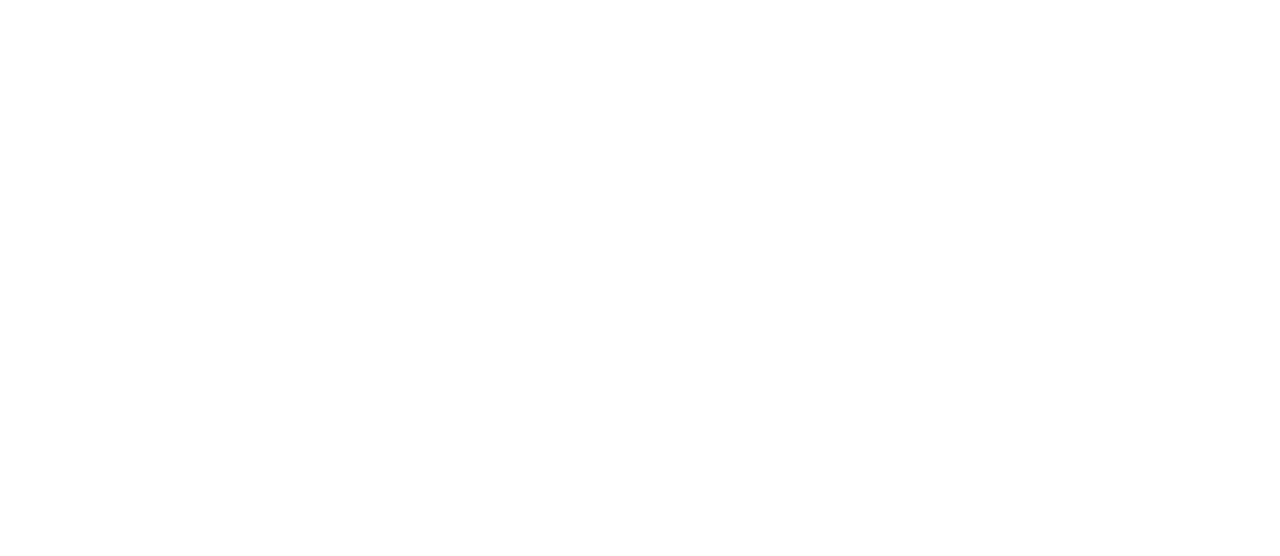
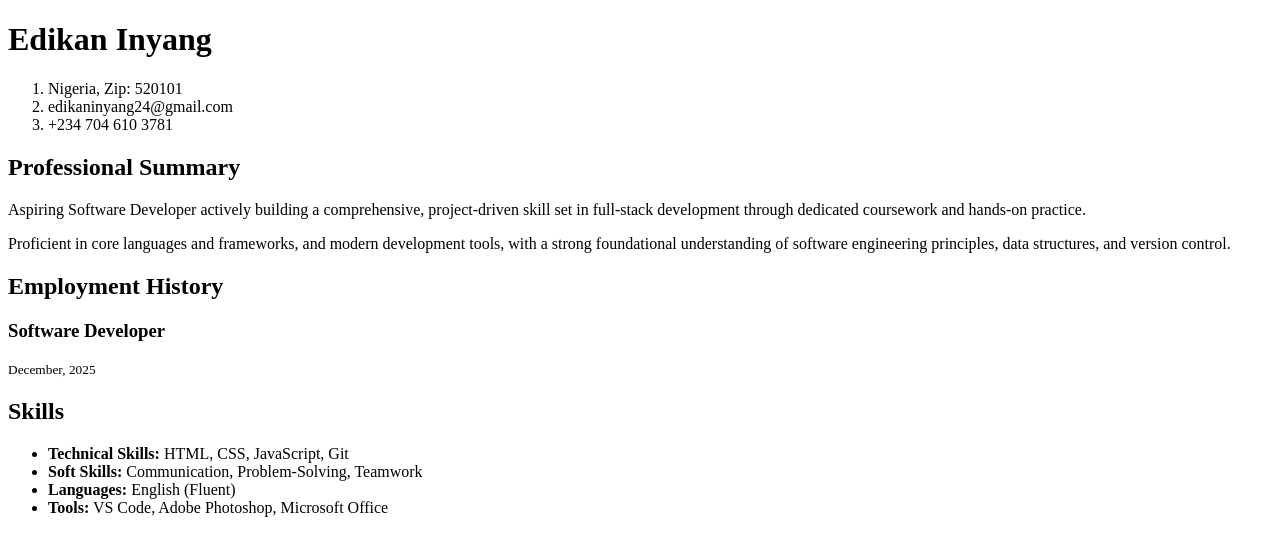
Before and after one commit to Edikan19/Learning-Frontend, a plain HTML site: page index.html in a window 1280 px wide. Drawn offline with Linux system fonts and the light colour scheme.

Commit message:
Update index.html

```diff
--- a/index.html
+++ b/index.html
@@ -2,10 +2,48 @@
 <html lang="en">
 <head>
     <meta charset="UTF-8">
+    <meta name="author" content="Edikan Inyang">
     <meta name="viewport" content="width=device-width, initial-scale=1.0">
-    <title>Edikan's HTML CV</title>
+    <title>My Curriculum Vitae</title>
 </head>
+
 <body>
+    <header>
+    <h1>Edikan Inyang</h1>
+    <ol>
+        <li>Nigeria, Zip: 520101</li>
+        <li>edikaninyang24@gmail.com</li>
+        <li>+234 704 610 3781</li>
+    </ol>
+    </header>
+
+    <main>
+
+        <section>
+            <h2>Professional Summary</h2>
+            <p>Aspiring Software Developer actively building a comprehensive, project-driven skill set in full-stack development through dedicated coursework and hands-on practice.</p>
+            <p> Proficient in core languages and frameworks, and modern development tools, with a strong foundational understanding of software engineering principles, data structures, and version control.</p>
+        </section>
+
+        <section>
+            <h2>Employment History</h2>
+            <div>
+                <h3>Software Developer</h3>
+                <small>December, 2025</small>
+            </div>
+        </section>
+
+        <section>
+            <h2>Skills</h2>
+             <ul>
+            <li><strong>Technical Skills:</strong> HTML, CSS, JavaScript, Git</li>
+            <li><strong>Soft Skills:</strong> Communication, Problem-Solving, Teamwork</li>
+            <li><strong>Languages:</strong> English (Fluent)</li>
+             <li><strong>Tools:</strong> VS Code, Adobe Photoshop, Microsoft Office</li>
+        </ul>
+        </section>
+    </main>
+
 
 </body>
 </html>
```
